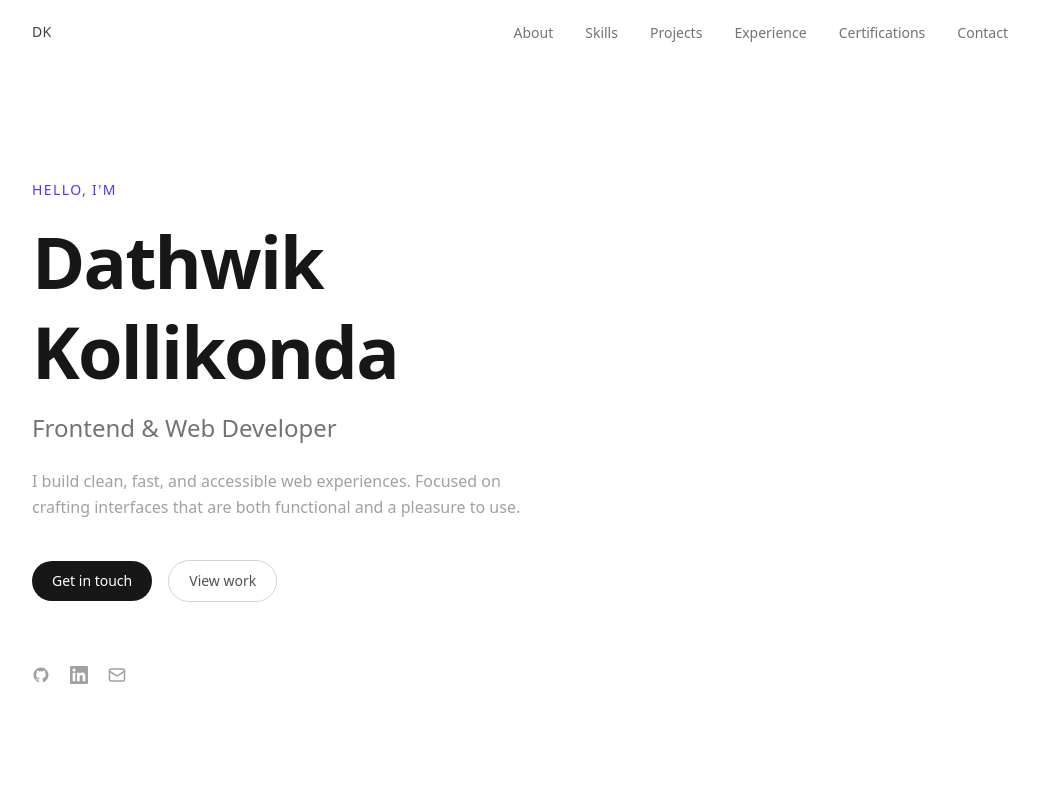
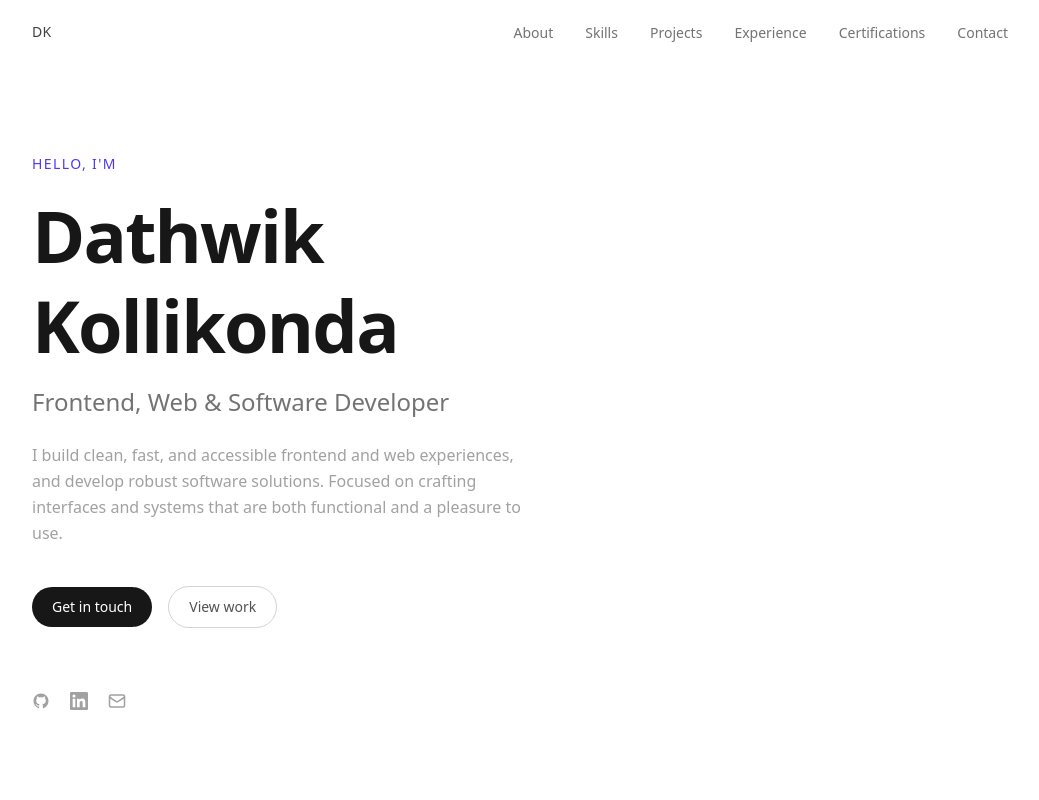
Before and after one commit to Dathwik/personal_portfolio, a React (Vite) app: page / in a window 1280 px wide. Shown: the top 800 px of the page, without its empty margins (120-1159 px from the left). Built offline with nearby package versions, Linux system fonts and the light colour scheme.

Commit message:
Update title and bio to Frontend, Web & Software Developer

```diff
--- a/src/components/Hero.jsx
+++ b/src/components/Hero.jsx
@@ -40,15 +40,16 @@ export default function Hero() {
         {...fadeUp(0.3)}
         className="text-xl sm:text-2xl text-neutral-500 font-light mb-6"
       >
-        Frontend &amp; Web Developer
+        Frontend, Web &amp; Software Developer
       </motion.p>
 
       <motion.p
         {...fadeUp(0.4)}
         className="text-neutral-400 max-w-lg text-base leading-relaxed mb-10"
       >
-        I build clean, fast, and accessible web experiences. Focused on crafting
-        interfaces that are both functional and a pleasure to use.
+        I build clean, fast, and accessible frontend and web experiences, and
+        develop robust software solutions. Focused on crafting interfaces and
+        systems that are both functional and a pleasure to use.
       </motion.p>
 
       <motion.div {...fadeUp(0.5)} className="flex items-center gap-4 mb-16">
```
